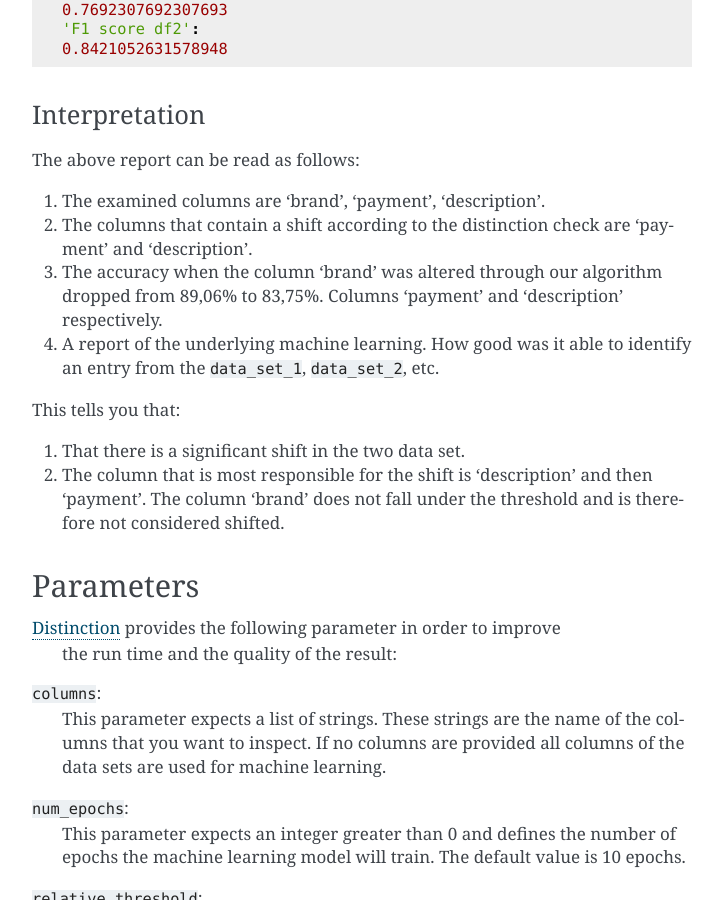
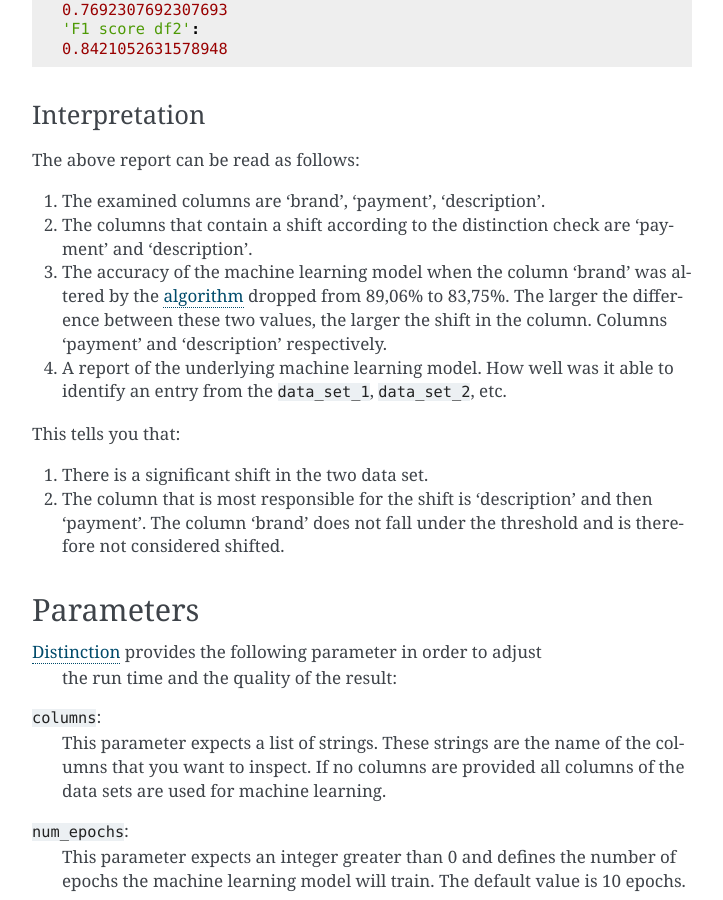
Before and after one commit to hpi-bp1819-naumann/shift-detector, a Sphinx documentation site: the page built from docs/source/checks/distinction.rst, in a window 1280 px wide and 900 px high, scrolled down 1528 px. Shown: the whole window, without its empty margins (388-1111 px from the left). Built offline with Sphinx 7.4.7, drawn with Linux system fonts in a browser that asks for light colours; some of the changed text lies outside the part shown.

Commit message:
Apply requested changes

```diff
--- a/docs/source/checks/distinction.rst
+++ b/docs/source/checks/distinction.rst
@@ -6,11 +6,10 @@ Distinction
 Description
 -----------
 
-This check investigates shifts between two data sets with the help of
-a machine learning.
+This check investigates shifts between two data sets with the help of machine learning.
 
 The result not only shows how good the model can distinguish the data sets.
-It also shows which columns the model looks at when trying to distinguish the data sets.
+It also shows which columns the model looks at when trying to distinguish between the data sets.
 These columns will contain a shift.
 
 Example
@@ -87,14 +86,15 @@ The above report can be read as follows:
 1. The examined columns are 'brand', 'payment', 'description'.
 2. The columns that contain a shift according to the distinction check are
    'payment' and 'description'.
-3. The accuracy when the column 'brand' was altered through our algorithm dropped
-   from 89,06% to 83,75%. Columns 'payment' and 'description' respectively.
-4. A report of the underlying machine learning. How good was it able to identify an
+3. The accuracy of the machine learning model when the column 'brand' was altered by the
+   algorithm_ dropped from 89,06% to 83,75%. The larger the difference between these two values,
+   the larger the shift in the column. Columns 'payment' and 'description' respectively.
+4. A report of the underlying machine learning model. How well was it able to identify an
    entry from the ``data_set_1``, ``data_set_2``, etc.
 
 This tells you that:
 
-1. That there is a significant shift in the two data set.
+1. There is a significant shift in the two data set.
 2. The column that is most responsible for the shift is 'description' and then
    'payment'. The column 'brand' does not fall under the threshold and is therefore
    not considered shifted.
@@ -102,7 +102,7 @@ This tells you that:
 Parameters
 ----------
 
-:ref:`distinction` provides the following parameter in order to improve
+:ref:`distinction` provides the following parameter in order to adjust
     the run time and the quality of the result:
 
 .. _columns:
```
Also changed, not shown: other parts of docs/source/checks/distinction.rst (+2 -0 lines).
